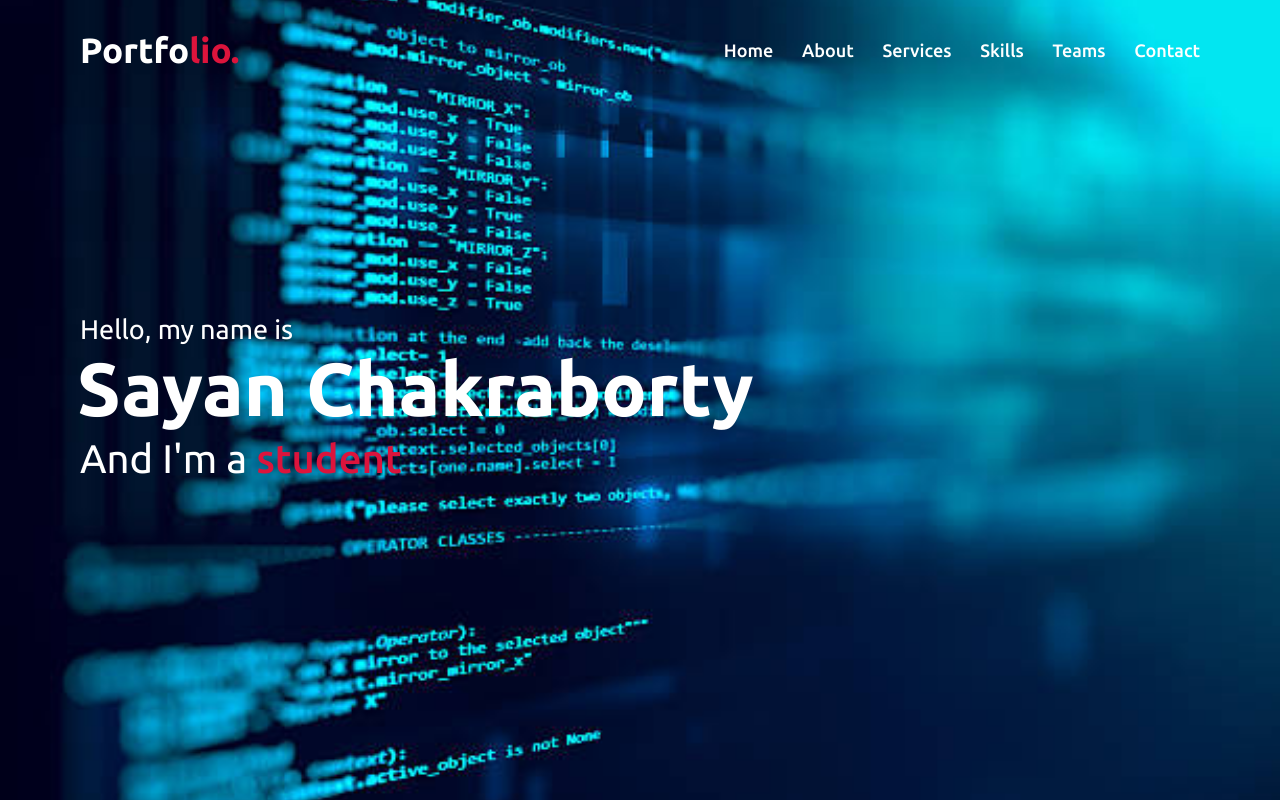
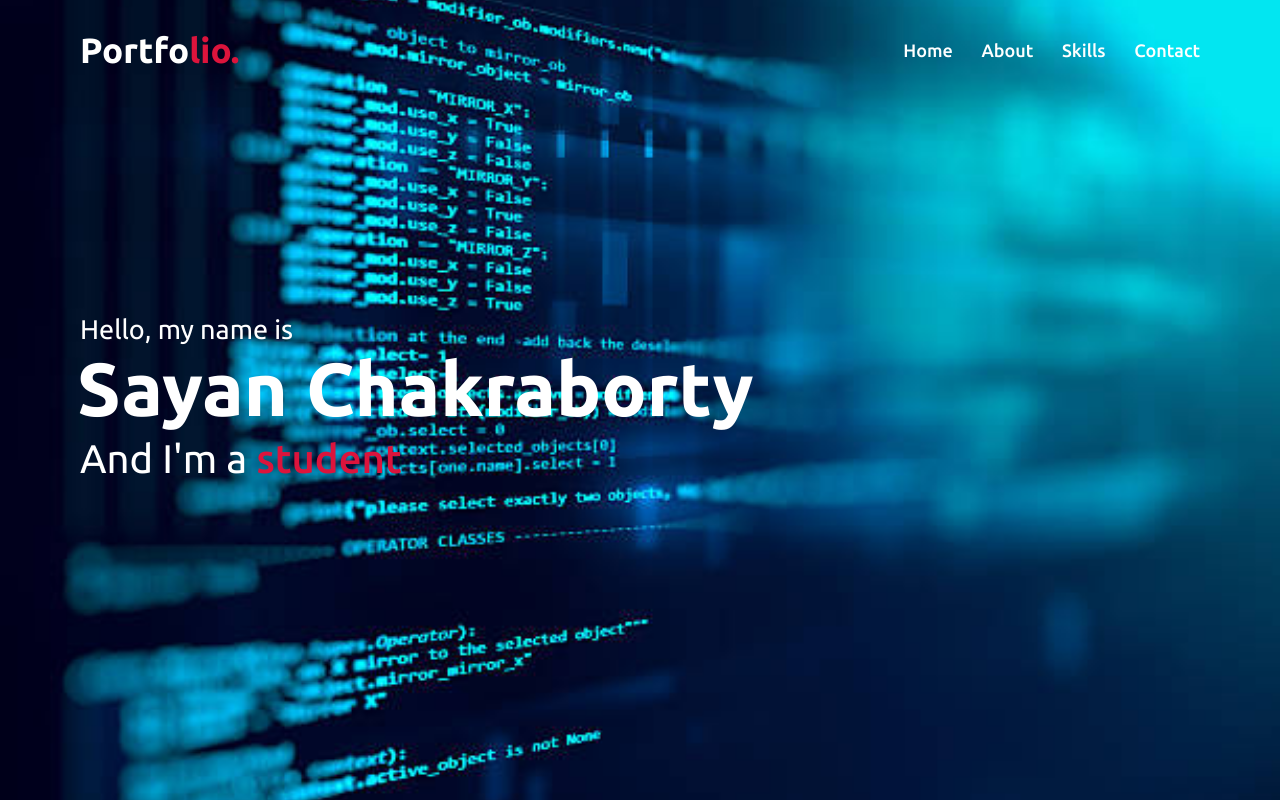
Before and after one commit to 123sayan/portfolio.github.io, a plain HTML site: page index.html in a window 1280 px wide. Shown: the top 801 px of the page. Drawn offline with nearby package versions, Linux system fonts and the light colour scheme.

Commit message:
Update index.html

```diff
--- a/index.html
+++ b/index.html
@@ -24,9 +24,7 @@
             <ul class="menu">
                 <li><a href="#home" class="menu-btn">Home</a></li>
                 <li><a href="#about" class="menu-btn">About</a></li>
-                <li><a href="#services" class="menu-btn">Services</a></li>
                 <li><a href="#skills" class="menu-btn">Skills</a></li>
-                <li><a href="#teams" class="menu-btn">Teams</a></li>
                 <li><a href="#contact" class="menu-btn">Contact</a></li>
             </ul>
             <div class="menu-btn">
```
